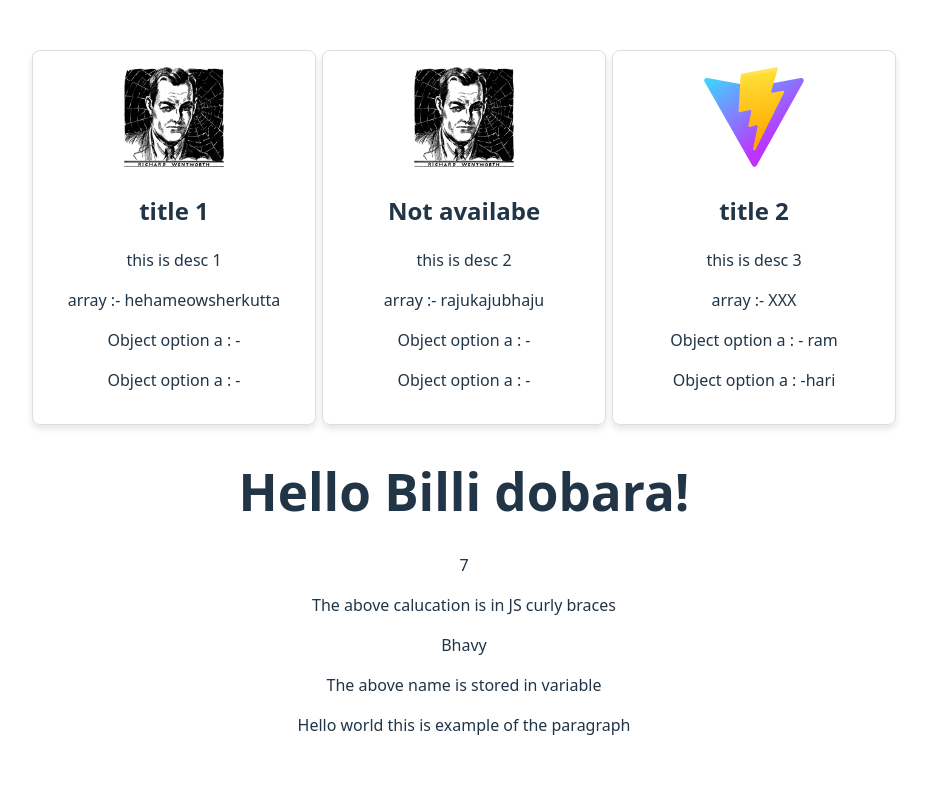
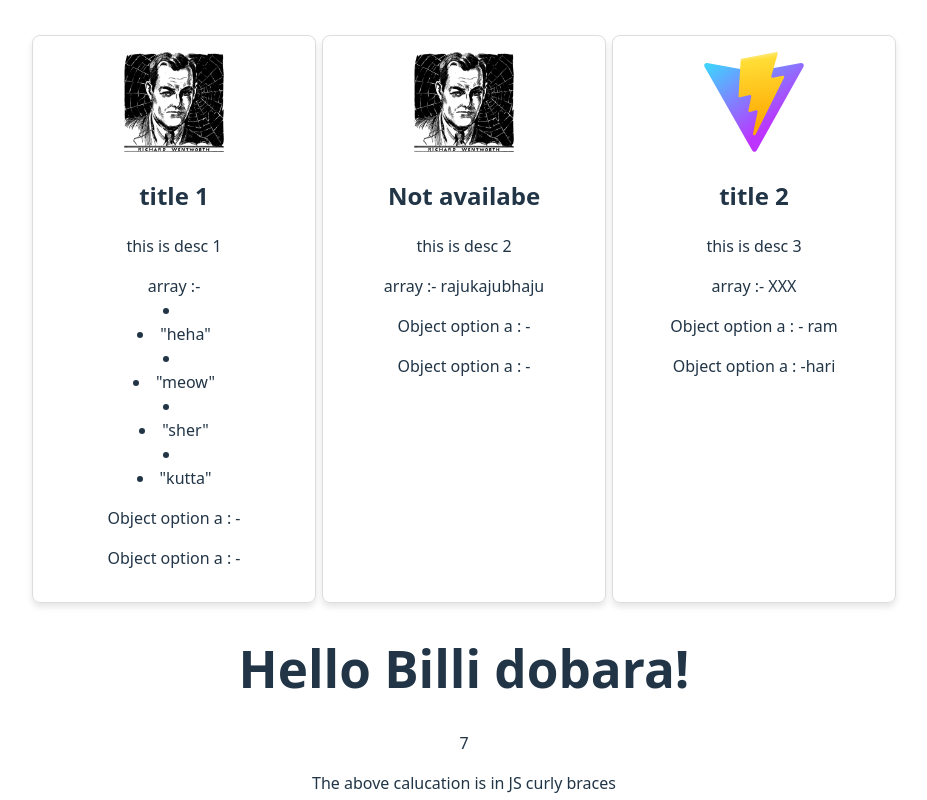
Before and after one commit to bhavy1204/MERN-stack-practice, a React (Vite) app in the folder React/react-practice/: page / in a window 1280 px wide. Shown: the top 800 px of the page, without its empty margins (176-1103 px from the left). Built offline with nearby package versions, Linux system fonts and the light colour scheme.

Commit message:
props complete

```diff
--- a/React/react-practice/src/CardList.jsx
+++ b/React/react-practice/src/CardList.jsx
@@ -1,16 +1,17 @@
 import Card from "./card";
 
-let link1="/creation_1.png";
-let link2= "/vite.svg";
+let link1 = "/creation_1.png";
+let link2 = "/vite.svg";
 
-let options = ["heha" , "meow" , "sher" , "kutta"];
-//We will have to wrap the numbers in curly bracket , To use them as a number
+// let options = [<li>"heha" </li>, <li> "meow"</li>, <li> "sher"</li>, <li>"kutta"</li>];
+let options = [<li>"heha" </li>, <li> "meow"</li>, <li> "sher"</li>, <li>"kutta"</li>];
+const list = options.map((el) => <li>{el}</li>); //we can also wrrite this whole logic at place of rendering insted of creating new variable
 function CardList() {
     return (
         <div className="cardList">
-            <Card link={link1} title="title 1" desc="this is desc 1 " options={options}/>
-            <Card link={link1} desc="this is desc 2 " options={["raju","kaju","bhaju"]}/>
-            <Card link={link2} title="title 2" desc="this is desc 3 " objOption={{a:"ram",b:"hari",c:"vishnu"}}/>
+            <Card link={link1} title="title 1" desc="this is desc 1 " options={list} />
+            <Card link={link1} desc="this is desc 2 " options={["raju", "kaju", "bhaju"]} />
+            <Card link={link2} title="title 2" desc="this is desc 3 " objOption={{ a: "ram", b: "hari", c: "vishnu" }} />
         </div>
     )
 }
```
